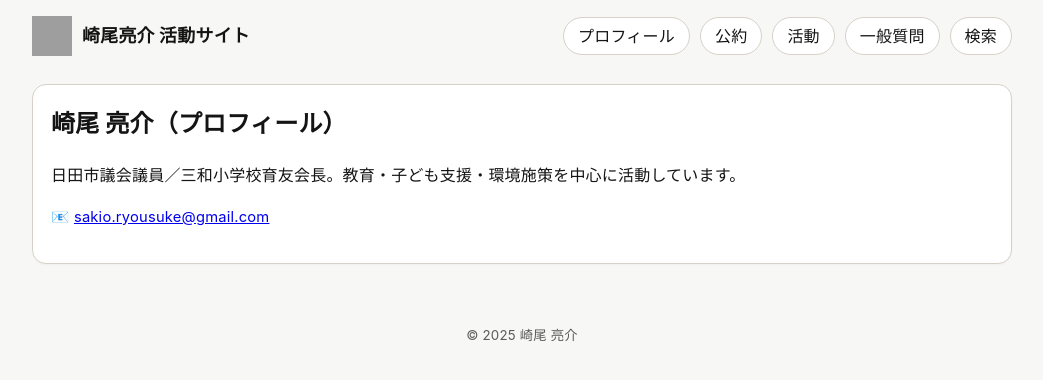
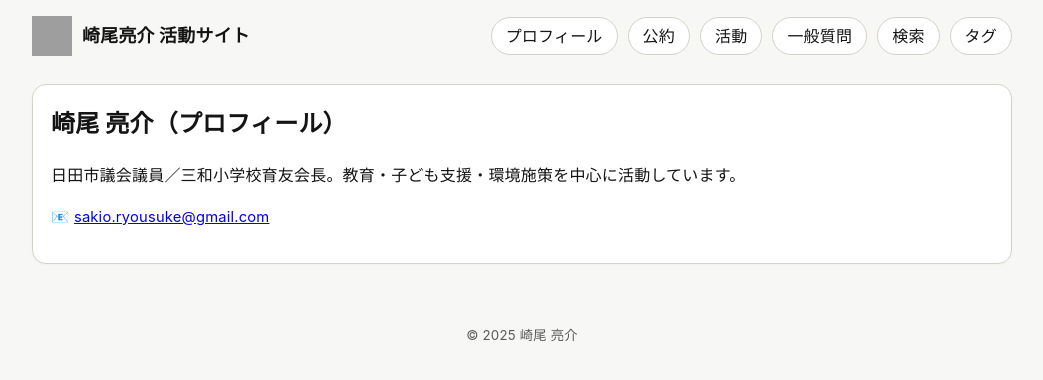
Before and after one commit to sakioryousuke-eng/activity-site, a Jekyll site: the page built from index.html, in a window 1280 px wide. Shown: the top 380 px of the page, without its empty margins (118-1161 px from the left). Built offline with Jekyll 4.4.1, drawn with Linux system fonts in a browser that asks for light colours; grey boxes are pictures that could not be loaded.

Commit message:
Update default.html

```diff
--- a/_layouts/default.html
+++ b/_layouts/default.html
@@ -97,17 +97,19 @@
       <img src="{{ site.logo | default: '/assets/logo.svg' | relative_url }}" alt="崎尾亮介 ロゴ">
       <span class="brand-title">{{ site.title | default: "activity-site" }}</span>
     </a>
-    <nav aria-label="サイト内">
+<nav aria-label="サイト内">
   <ul>
     {% assign p = page.url | relative_url %}
     <li><a class="chip" href="{{ '/' | relative_url }}" {% if p == '/' | relative_url %}aria-current="page"{% endif %}>プロフィール</a></li>
     <li><a class="chip" href="{{ '/pages/promise.html' | relative_url }}" {% if p == '/pages/promise.html' | relative_url %}aria-current="page"{% endif %}>公約</a></li>
     <li><a class="chip" href="{{ '/pages/activity.html' | relative_url }}" {% if p == '/pages/activity.html' | relative_url %}aria-current="page"{% endif %}>活動</a></li>
     <li><a class="chip" href="{{ '/pages/matrix.html' | relative_url }}" {% if p == '/pages/matrix.html' | relative_url %}aria-current="page"{% endif %}>一般質問</a></li>
-    <!-- ▼ 追加：検索 -->
     <li><a class="chip" href="{{ '/pages/search.html' | relative_url }}" {% if p == '/pages/search.html' | relative_url %}aria-current="page"{% endif %}>検索</a></li>
+    <!-- ▼ 追加：タグ -->
+    <li><a class="chip" href="{{ '/pages/tags.html' | relative_url }}" {% if p == '/pages/tags.html' | relative_url %}aria-current="page"{% endif %}>タグ</a></li>
   </ul>
 </nav>
+
 
 
   </header>
```
